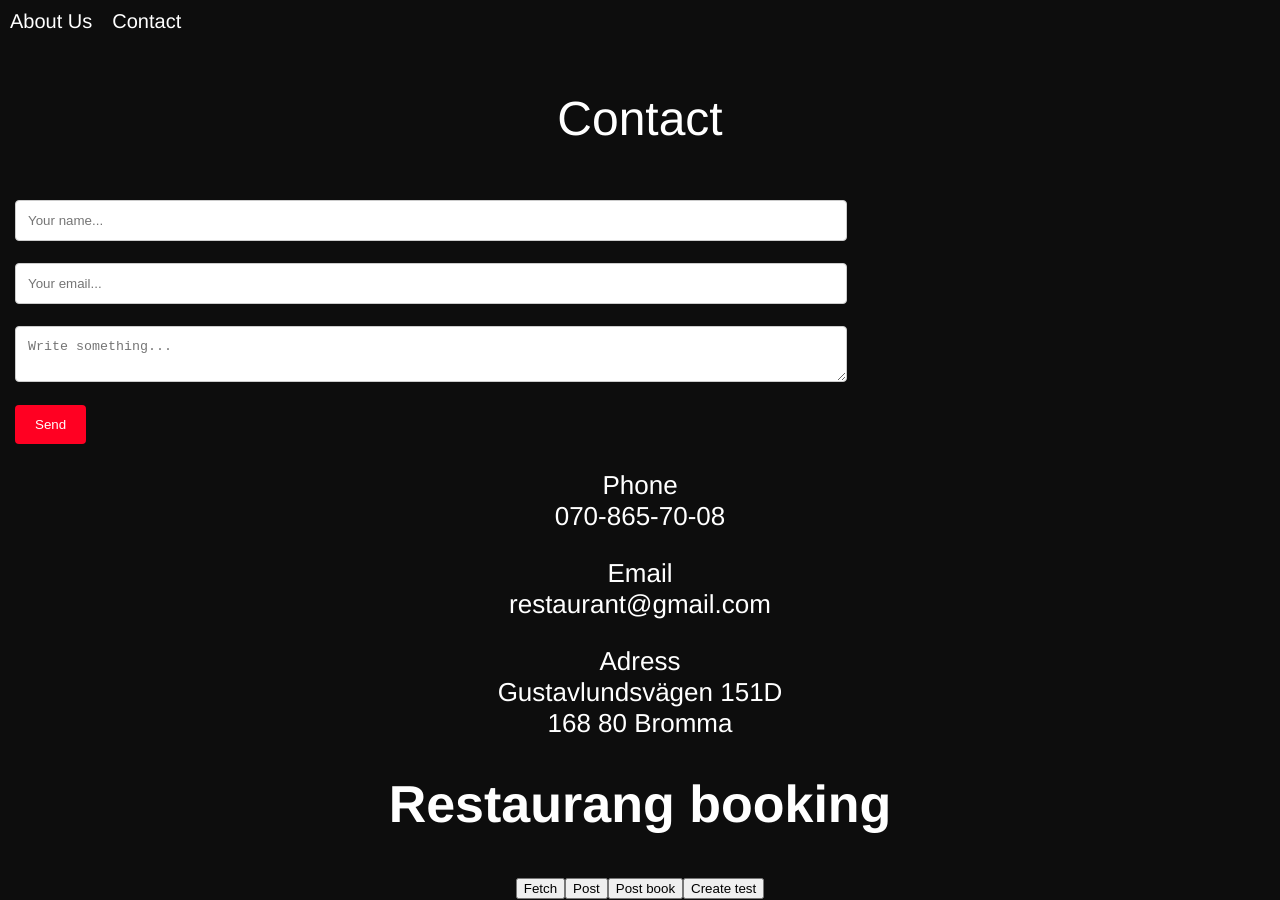
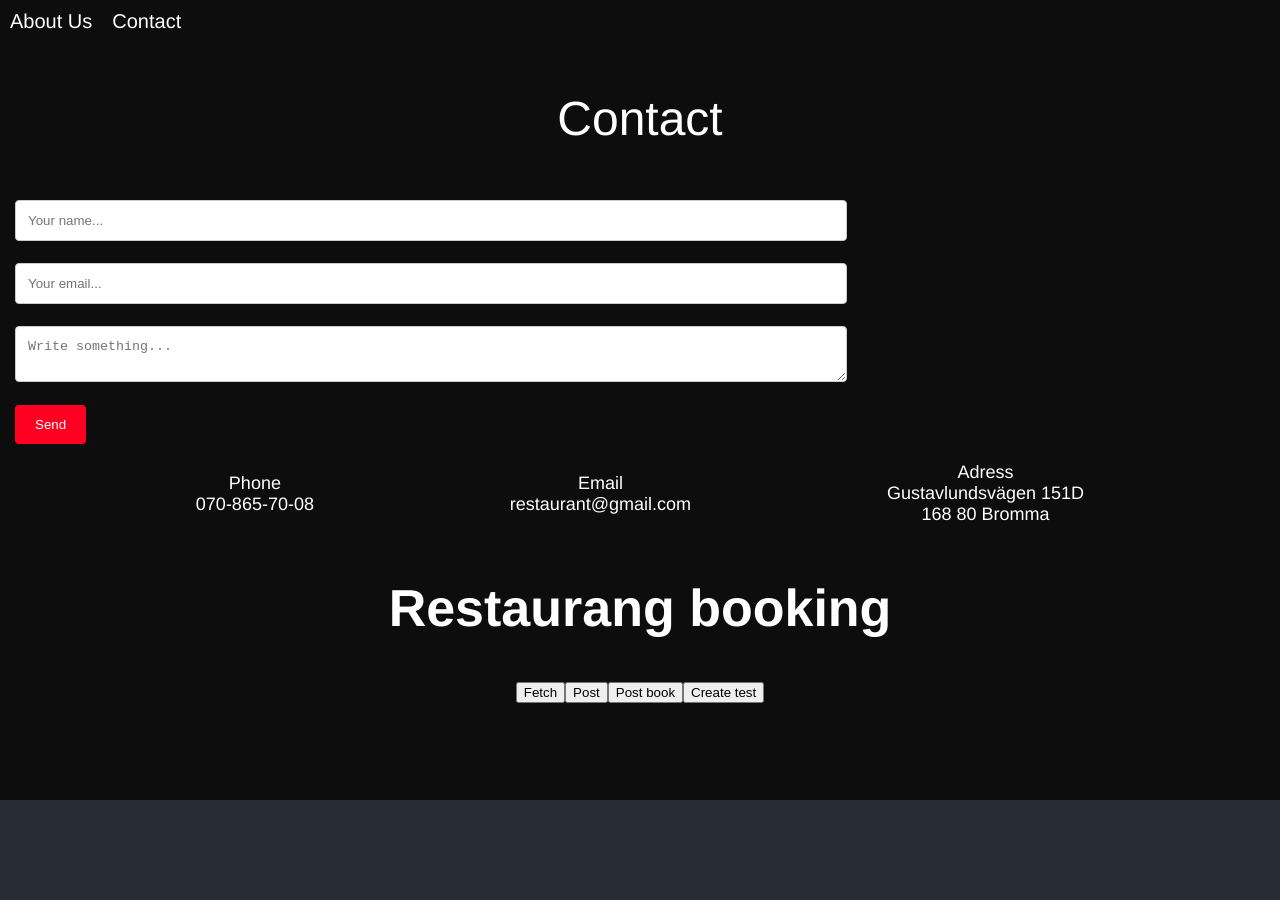
Before and after one commit to Alexandrhall/restaurant-app, a React (Create React App) app in the folder client/: page /contact in a window 1280 px wide. After the commit the page ends 800 px from the top, so only its background shows below. Built offline with nearby package versions, Linux system fonts and the light colour scheme.

Commit message:
footer styling

```diff
--- a/client/src/styles/contact.scss
+++ b/client/src/styles/contact.scss
@@ -34,3 +34,11 @@ input[type="submit"] {
 input[type="submit"]:hover {
   background-color: #db001d;
 }
+
+.footer-container {
+  font-size: 18px;
+  display: flex;
+  flex-direction: row;
+  align-items: center;
+  justify-content: space-evenly;
+}
```
